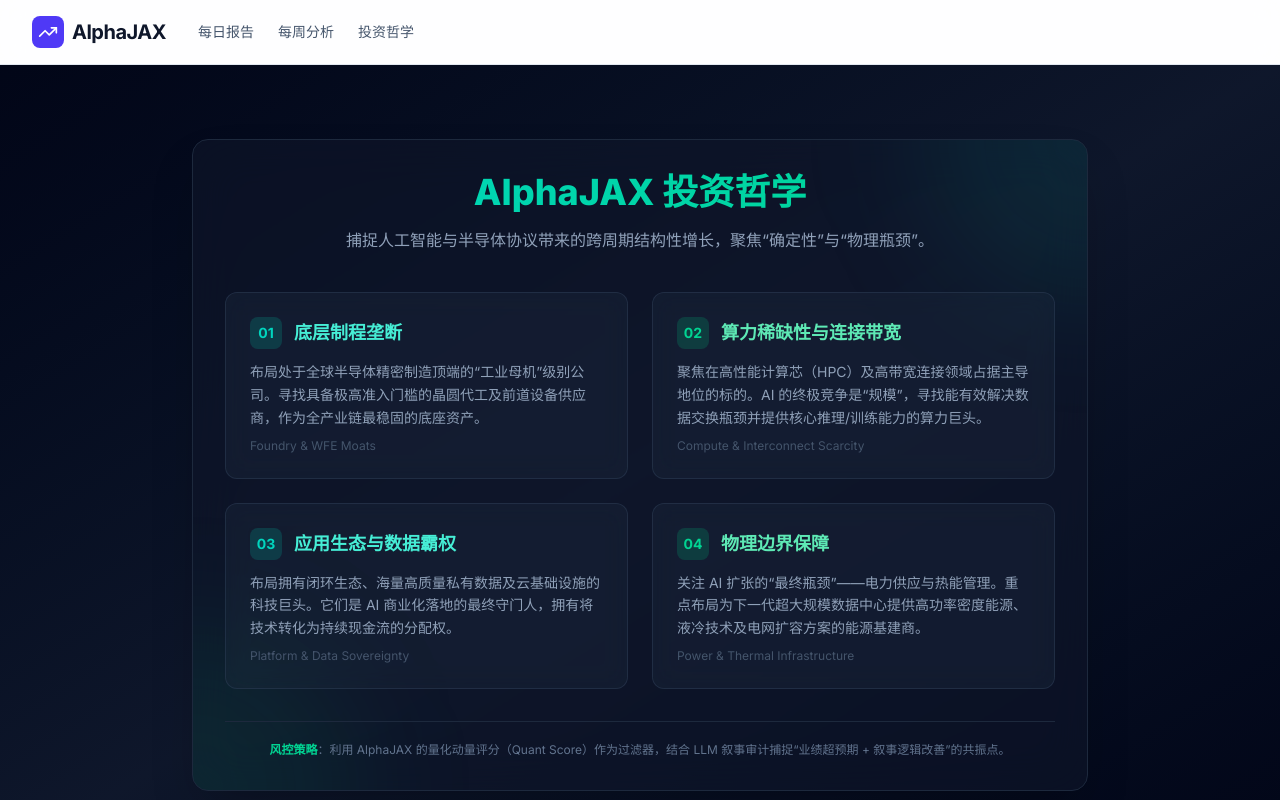
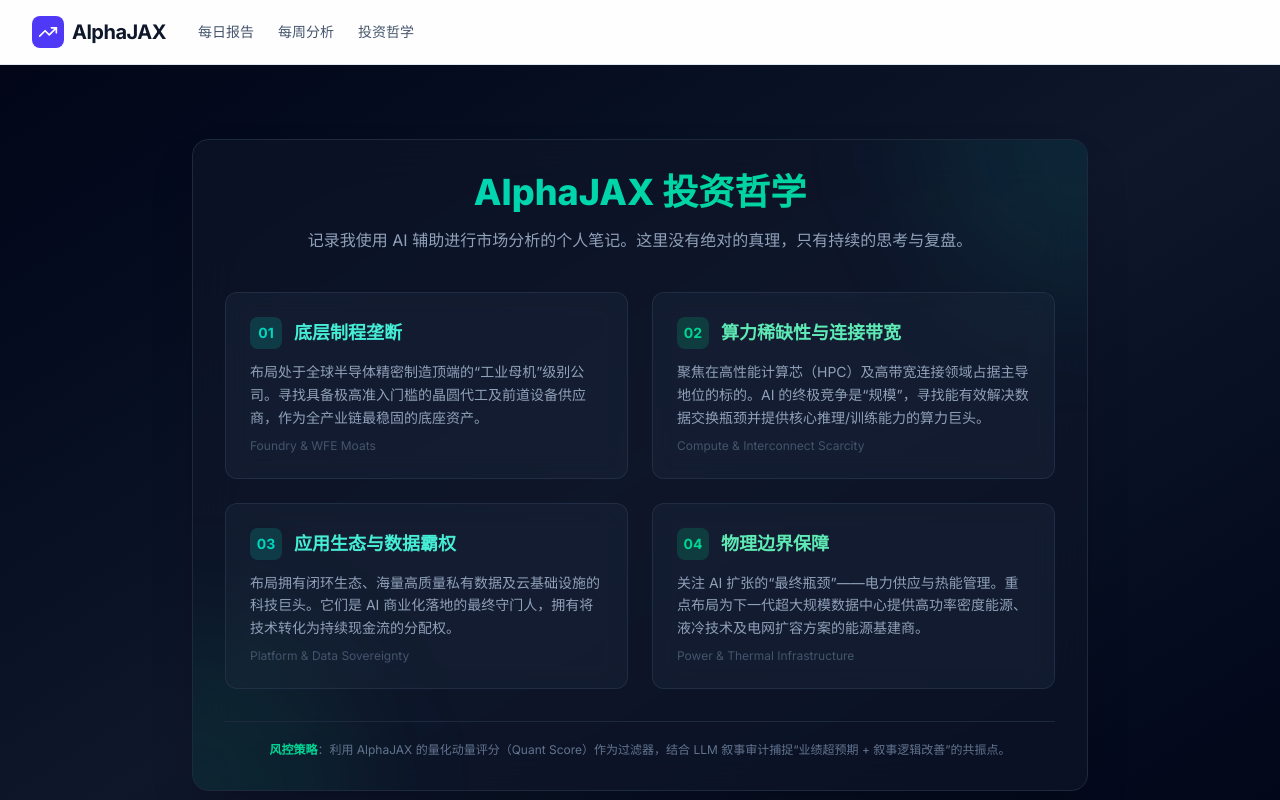
Before and after one commit to maxwillzq/alphajax_pages, a Next.js app in the folder website/: page / in a window 1280 px wide. Shown: the top 800 px of the page. Built offline with nearby package versions, Linux system fonts and the light colour scheme.

Commit message:
feat: update homepage subtitle

```diff
--- a/website/src/app/page.tsx
+++ b/website/src/app/page.tsx
@@ -13,7 +13,7 @@
             AlphaJAX 投资哲学
           </h1>
           <p className="text-center text-slate-400 mb-10 max-w-2xl mx-auto text-base">
-            捕捉人工智能与半导体协议带来的跨周期结构性增长，聚焦“确定性”与“物理瓶颈”。
+            记录我使用 AI 辅助进行市场分析的个人笔记。这里没有绝对的真理，只有持续的思考与复盘。
           </p>
 
           <div className="grid grid-cols-1 md:grid-cols-2 gap-6">
```
